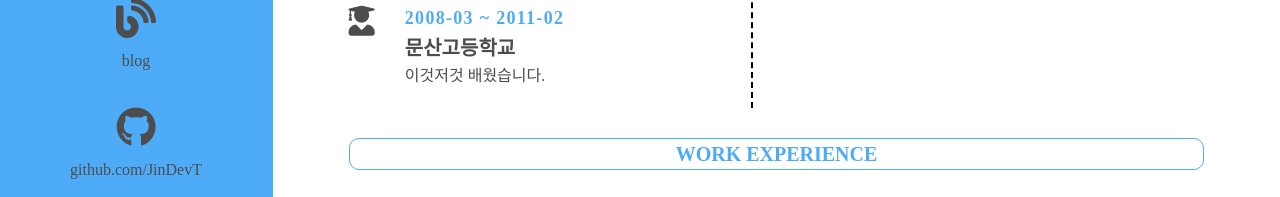
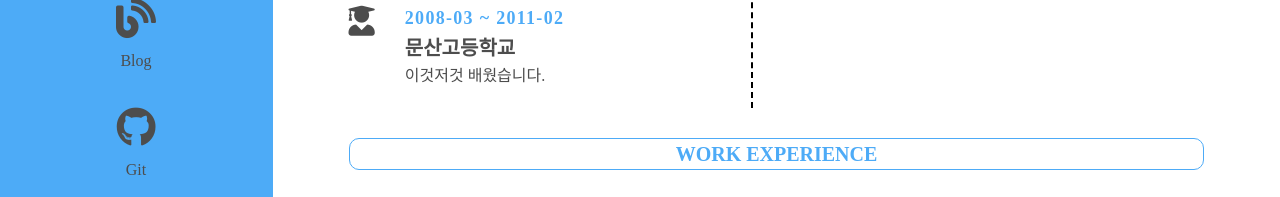
Before and after one commit to JinDevT/resume, a plain HTML site: page introduction/html/main.html in a window 1280 px wide. Shown: the part 634-831 px from the top of the page. Drawn offline with Linux system fonts and the light colour scheme.

Commit message:
git commit

```diff
--- a/introduction/html/main.html
+++ b/introduction/html/main.html
@@ -37,11 +37,11 @@
                                 </li>
                                 <li>
                                     <i class="fas fa-blog"></i>
-                                    <a href="https://jindev-t.tistory.com/" target="_blank">blog</a>
+                                    <a href="https://jindev-t.tistory.com/" target="_blank">Blog</a>
                                 </li>
                                 <li>
                                     <i class="fab fa-github"></i>
-                                    <a href="https://github.com/JinDevT" target="_blank">github.com/JinDevT</a>
+                                    <a href="https://github.com/JinDevT" target="_blank">Git</a>
                                 </li>
                             </ul>
                         </div>
```
